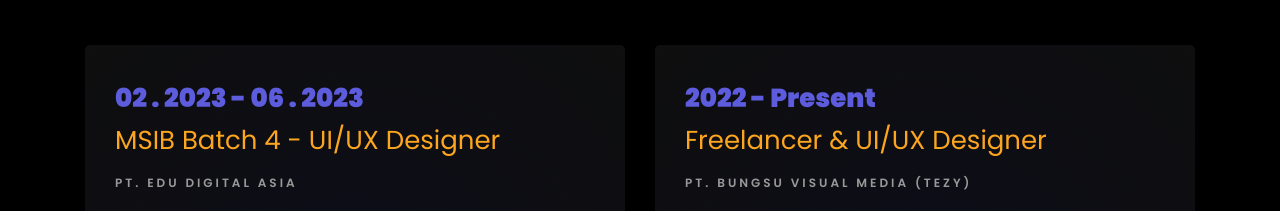
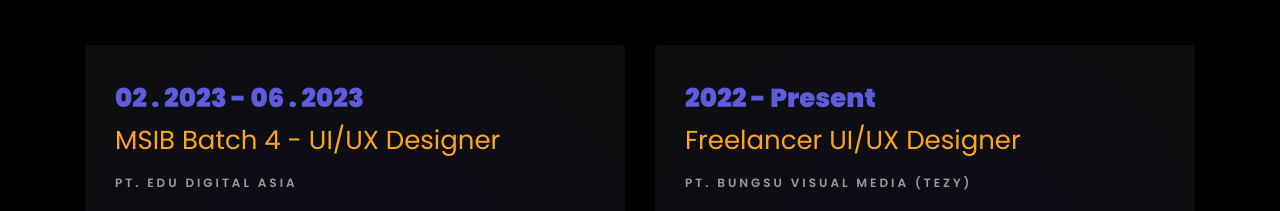
Before and after one commit to sdenisya/sdenisya.github.io, a plain HTML site: page index.html in a window 1280 px wide. Shown: the part 1765-1976 px from the top of the page. Drawn offline with Linux system fonts and the light colour scheme; files whose address does not match are found by name.

Commit message:
chore: change title

```diff
--- a/index.html
+++ b/index.html
@@ -146,7 +146,7 @@
     			<div class="col-md-6">
     				<div class="resume-wrap ftco-animate">
     					<span class="date text-indigo">2022 - Present</span>
-    					<h2 class="text-yellow">Freelancer &amp; UI/UX Designer</h2>
+    					<h2 class="text-yellow">Freelancer UI/UX Designer</h2>
     					<span class="position">PT. Bungsu Visual Media (Tezy)</span>
     					<p class="mt-4">• Conduct research in building interface designs that suit user needs <br /> • Create interface designs for the needs of various companies using Design Thinking and Human-Centered Method</p>
     				</div>
```
